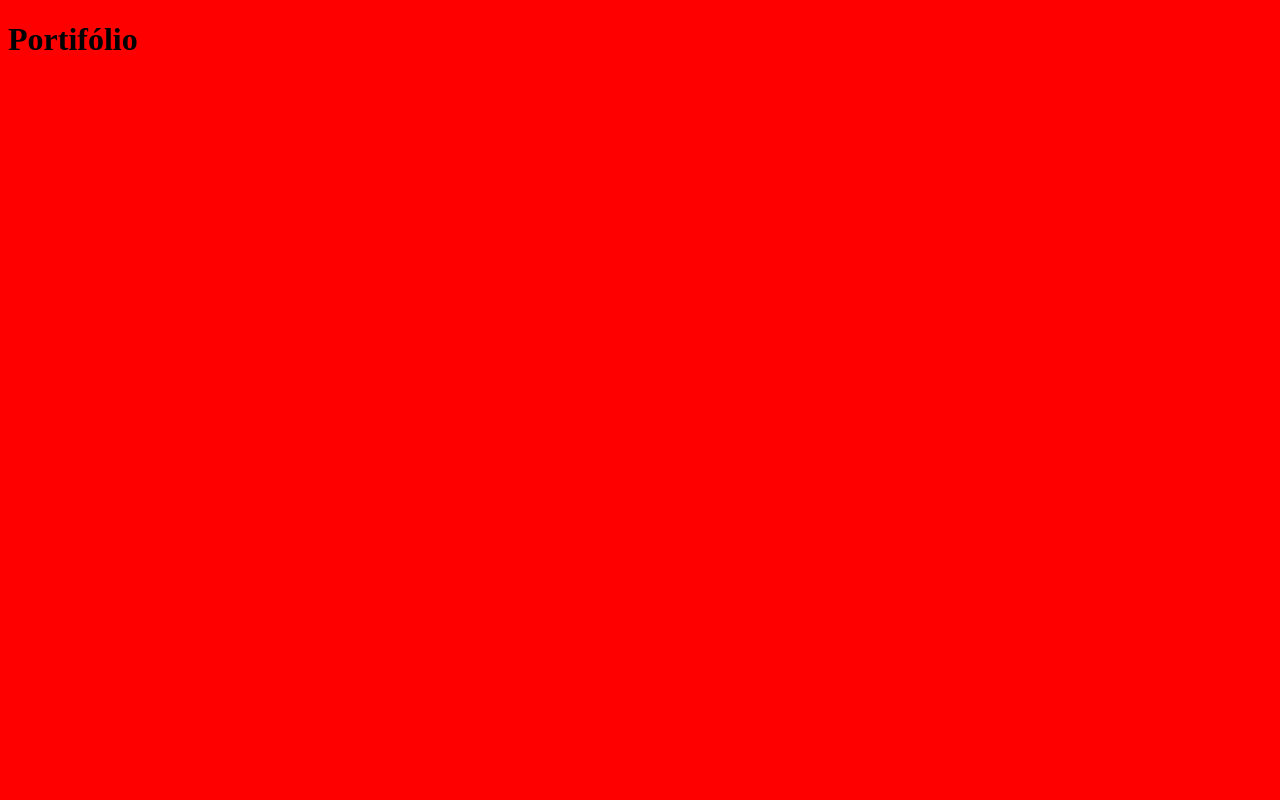
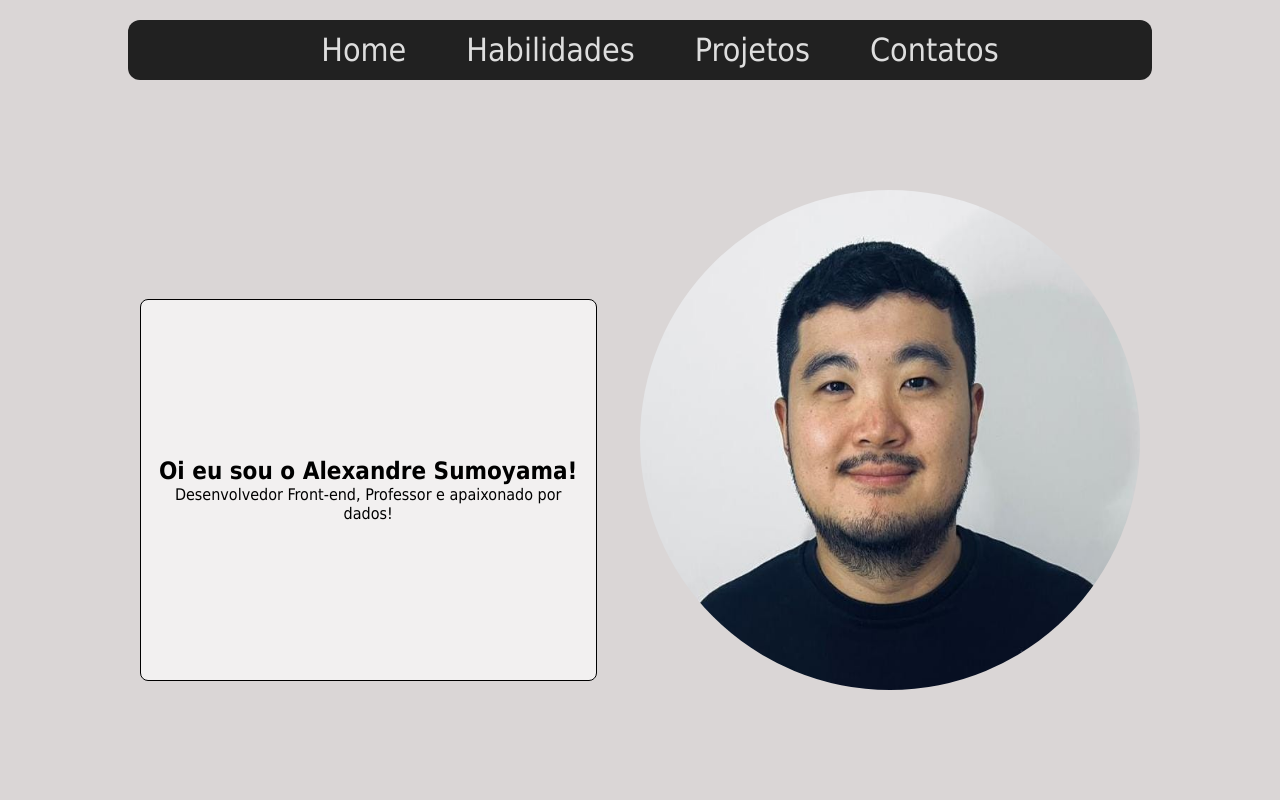
Before and after one commit to sumoyama/sumoyama.github.io, a plain HTML site: page index.html in a window 1280 px wide. Drawn offline with Linux system fonts and the light colour scheme.

Commit message:
home page

```diff
--- /dev/null
+++ b/_css/style.css
@@ -0,0 +1,68 @@
+* {
+  padding: 0;
+  margin: 0;
+  font-family: Tahoma, Geneva, Verdana, sans-serif;
+}
+body {
+  background-color: #d4cfcfd8;
+}
+header {
+  margin-top: 20px;
+}
+
+main {
+  display: flex;
+  justify-content: space-evenly;
+  height: 600px;
+  margin: auto;
+  margin-top: 100px;
+  padding: 10px;
+  width: 85%;
+}
+a {
+  color: #ffffffd9;
+  text-decoration: none;
+}
+
+a:hover {
+  color: green;
+}
+
+header .menu-nav {
+  display: flex;
+  border-radius: 12px;
+  margin: 0 auto;
+  justify-content: center;
+  align-items: center;
+  background-color: #212121;
+  height: 60px;
+  width: 80%;
+}
+ul .menu-nav-item {
+  padding: 10px;
+  display: flex;
+  font-size: 32px;
+  list-style: none;
+  text-decoration: none;
+  margin-left: 40px;
+}
+
+main .about-me {
+  background-color: #ffffffa6;
+  display: flex;
+  flex-direction: column;
+  border: 1px solid black;
+  border-radius: 8px;
+  padding: 10px;
+  margin: auto 0;
+  text-align: center;
+  justify-content: center;
+  width: 40%;
+  height: 60%;
+}
+
+img {
+  width: 500px;
+  height: 500px;
+  border-radius: 50%;
+}
--- a/index.html
+++ b/index.html
@@ -1,14 +1,33 @@
 <!DOCTYPE html>
 <html lang="en">
+
 <head>
-    <meta charset="UTF-8">
-    <meta http-equiv="X-UA-Compatible" content="IE=edge">
-    <meta name="viewport" content="width=device-width, initial-scale=1.0">
-    <link rel="stylesheet" href="style.css">
-    <title>Document</title>
+  <meta charset="UTF-8">
+  <meta http-equiv="X-UA-Compatible" content="IE=edge">
+  <meta name="viewport" content="width=device-width, initial-scale=1.0">
+  <link rel="stylesheet" href="_css/style.css">
+  <title>Portifólio</title>
 
 </head>
+
 <body>
-    <h1>Portifólio</h1>
+  <header>
+    <nav>
+      <ul class="menu-nav">
+        <li class="menu-nav-item"><a href="index.html">Home</a></li>
+        <li class="menu-nav-item"><a href="#">Habilidades</a></li>
+        <li class="menu-nav-item"><a href="#">Projetos</a></li>
+        <li class="menu-nav-item"><a href="#">Contatos</a></li>
+      </ul>
+    </nav>
+    <main>
+      <section class="about-me">
+        <h2>Oi eu sou o Alexandre Sumoyama! </h2>
+        <p>Desenvolvedor Front-end, Professor e apaixonado por dados! </p>
+      </section>
+      <img class="alexandre" src="img/alexandre.jpeg" />
+    </main>
+  </header>
 </body>
+
 </html>
--- a/style.css
+++ /dev/null
@@ -1,3 +0,0 @@
-body{
-    background-color: red;
-}
```
Also changed, not shown: img/alexandre.jpeg (added).
